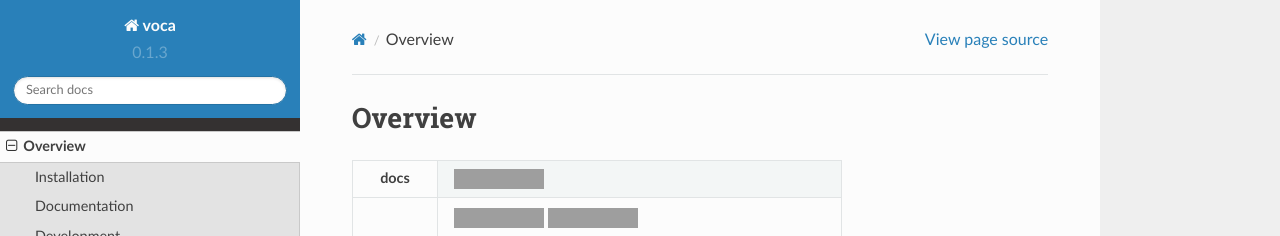
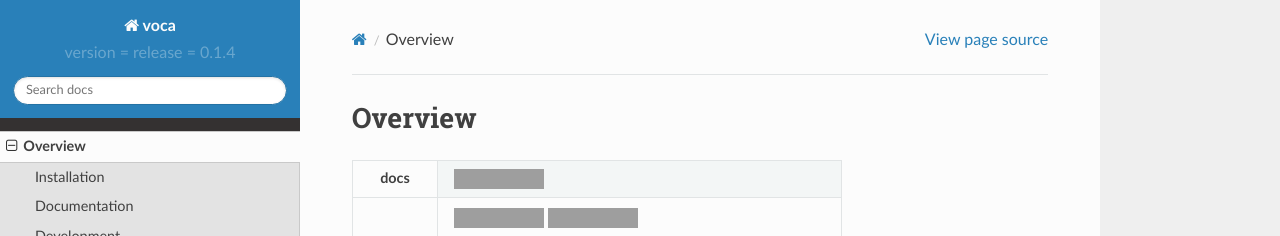
Before and after one commit to python-voca/voca, a Sphinx documentation site: the page built from docs/readme.rst, in a window 1280 px wide. Shown: the top 236 px of the page. Built offline with Sphinx 7.4.7 and the Read the Docs theme 2.0.0, drawn with Linux system fonts in a browser that asks for light colours; grey boxes are pictures that could not be loaded.

Commit message:
Bump version: 0.1.3 → 0.1.4

```diff
--- a/README.rst
+++ b/README.rst
@@ -33,9 +33,9 @@ Overview
     :alt: PyPI Package latest release
     :target: https://pypi.python.org/pypi/voca
 
-.. |commits-since| image:: https://img.shields.io/github/commits-since/githubuser/python-voca/v0.1.3.svg
+.. |commits-since| image:: https://img.shields.io/github/commits-since/githubuser/python-voca/v0.1.4.svg
     :alt: Commits since latest release
-    :target: https://github.com/githubuser/python-voca/compare/v0.1.3...master
+    :target: https://github.com/githubuser/python-voca/compare/v0.1.4...master
 
 .. |wheel| image:: https://img.shields.io/pypi/wheel/voca.svg
     :alt: PyPI Wheel
--- a/docs/conf.py
+++ b/docs/conf.py
@@ -26,7 +26,7 @@ project = 'voca'
 year = '2019'
 author = 'Full Name'
 copyright = '{0}, {1}'.format(year, author)
-version = release = '0.1.3'
+version = release = 'version = release = 0.1.4'
 
 pygments_style = 'trac'
 templates_path = ['.']
--- a/setup.py
+++ b/setup.py
@@ -39,7 +39,7 @@ NAME = "voca"
 
 setup(
     name=NAME,
-    version="0.1.3",
+    version="0.1.4",
     description="Control your computer by voice!",
     long_description="%s\n%s"
     % (
--- a/src/voca/__init__.py
+++ b/src/voca/__init__.py
@@ -1 +1 @@
-__version__ = "__version__ = '0.1.3'"
+__version__ = "__version__ = '__version__ = 0.1.4'"
```
Also changed, not shown: .bumpversion.cfg.
